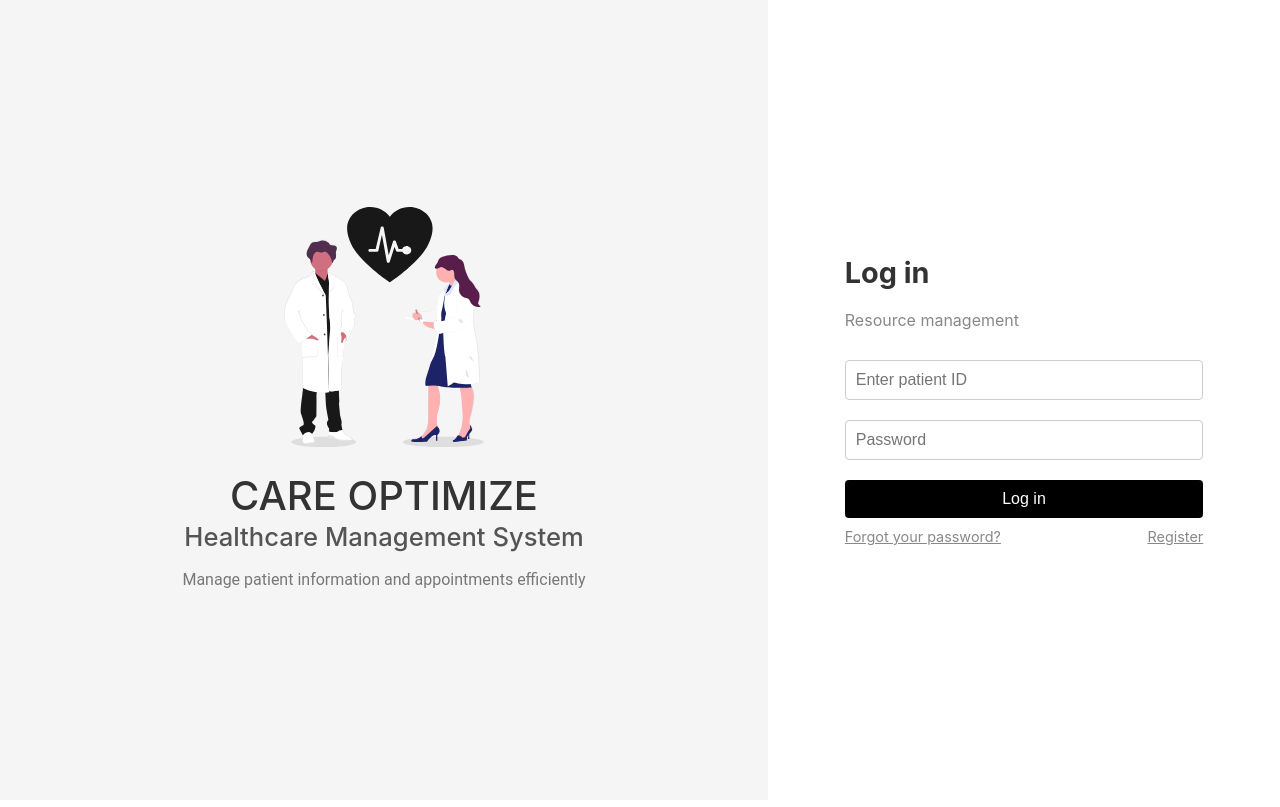
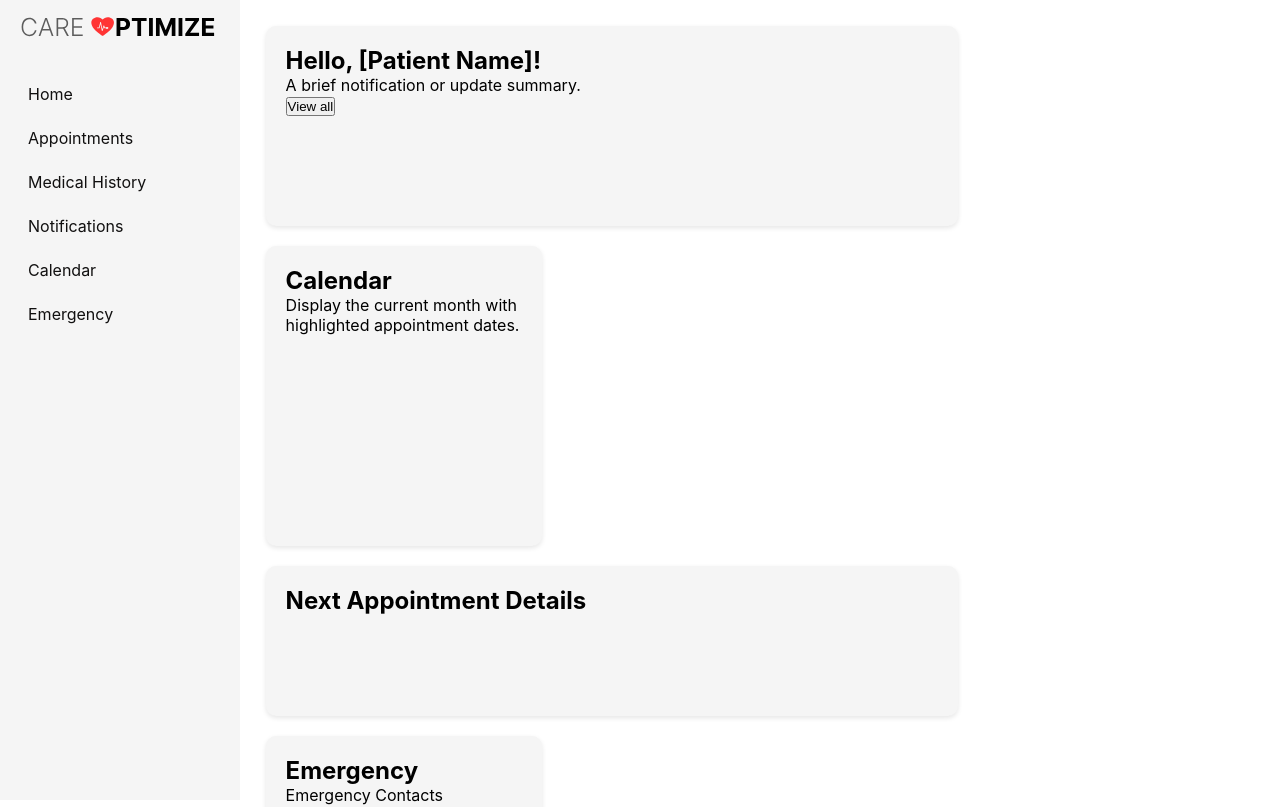
Before and after one commit to ThisaraNilupul/careoptimize_frontend, a React (Create React App) app: page /patient/home in a window 1280 px wide. Shown: the top 807 px of the page. Built offline with nearby package versions, Linux system fonts and the light colour scheme.

Commit message:
sidenav,routes,app.js fix and patient home page structure added

```diff
--- /dev/null
+++ b/src/App.css
@@ -0,0 +1,26 @@
+.app-container {
+    display: flex;
+    flex-direction: row;
+    height: 100vh;
+  }
+
+
+  .content {
+    padding: 2%;
+    flex: 1;
+    margin-left: 240px;
+    width:100%;
+    min-height: 100vh;
+    background-color: #ffffff;
+  }
+
+  .auth-container {
+    display: flex;
+    justify-content: center;
+    align-items: center;
+    height: 100vh;
+  }
+
+  .auth-content {
+    width: 100%;
+  }
--- a/src/App.js
+++ b/src/App.js
@@ -1,12 +1,63 @@
-import LogingPage from "./pages/LogingPage/LogingPage";
+import React, { useState, useEffect } from 'react';
+import { BrowserRouter as Router, Routes, Route, useLocation } from 'react-router-dom';
+import Sidenav from "./components/Sidenav-component/Sidenav";
+import { AppRoutes } from './common/AppRoutes';
+import './App.css';
 
 
 function App() {
+  const location = useLocation();
+  const [userRole, setUserRole] = useState('');
+  const [menuItems, setMenuItems] = useState([]);
+
+  useEffect(() => {
+    const role = 'patient';
+    setUserRole(role);
+
+    if (role === 'patient') {
+      setMenuItems([
+        { name: 'Home', path: '/patient/home' },
+        { name: 'Appointments', path: '/patient/appointments' },
+        { name: 'Medical History', path: '/patient/medical-history' },
+        { name: 'Notifications', path: '/patient/notifications' },
+        { name: 'Calendar', path: '/patient/calendar' },
+        { name: 'Emergency', path: '/patient/emergency' },
+      ]);
+    } else if (role === 'doctor') {
+      // Add Doctor-specific routes here
+    } else if (role === 'staff') {
+      // Add Staff-specific routes here
+    }
+  }, [location]);
+
+  const shouldShowSidebar = () => {
+    const { pathname } = location;
+    return !['/Login', '/signup'].includes(pathname);
+  };
+
+  const isAuthPage = () => {
+    const { pathname } = location;
+    return ['/Login', '/signup'].includes(pathname);
+  };
+
   return (
-    <div className="App">
-      <LogingPage />
+    <div className={isAuthPage() ? 'auth-container' : 'app-container'}>
+      {shouldShowSidebar() && <Sidenav menu={menuItems} />}
+      <div className={isAuthPage() ? 'auth-content' : 'content'}>
+        <Routes>
+          {AppRoutes.map((route, i) => (
+            <Route key={i} path={route.path} element={route.component} />
+          ))}
+        </Routes>
+      </div>
     </div>
   );
 }
 
-export default App;
+export default function WrappedApp() {
+  return (
+    <Router>
+      <App />
+    </Router>
+  );
+}
--- /dev/null
+++ b/src/common/AppRoutes.js
@@ -0,0 +1,20 @@
+import React from 'react';
+import PatientHome from '../pages/Patient/Patient-HomePage/PatientHome';
+// import PatientAppointments from '../Pages/PatientAppointments';
+// import PatientMedicalHistory from '../Pages/PatientMedicalHistory';
+// import PatientNotifications from '../Pages/PatientNotifications';
+// import PatientCalendar from '../Pages/PatientCalendar';
+// import PatientEmergency from '../Pages/PatientEmergency';
+import LoginPage from '../pages/LogingPage/LogingPage';
+import RegisterPage from '../pages/RegisterPage/RegisterPage';
+
+export const AppRoutes = [
+  { path: '/Login', component: <LoginPage /> },
+  { path: '/signup', component: <RegisterPage /> },
+  { path: '/patient/home', component: <PatientHome /> },
+//   { path: '/patient/appointments', component: <PatientAppointments /> },
+//   { path: '/patient/medical-history', component: <PatientMedicalHistory /> },
+//   { path: '/patient/notifications', component: <PatientNotifications /> },
+//   { path: '/patient/calendar', component: <PatientCalendar /> },
+//   { path: '/patient/emergency', component: <PatientEmergency /> },
+];
--- /dev/null
+++ b/src/components/BaseCard-component/BaseCard.css
@@ -0,0 +1,5 @@
+* {
+    padding: 0;
+    margin: 0;
+    box-sizing: border-box;
+}
--- /dev/null
+++ b/src/components/BaseCard-component/Card.jsx
@@ -0,0 +1,23 @@
+import React from 'react';
+import './BaseCard.css';
+
+const Card = ({ width, height, children }) => {
+    const style = {
+        width: width || 'auto',
+        height: height || 'auto',
+        backgroundColor: '#f5f5f5',
+        borderRadius: '10px',
+        padding: '20px',
+        minwidth: '50%',
+        boxShadow: '0 2px 5px rgba(0, 0, 0, 0.1)',
+
+    }
+
+  return (
+    <div style={style}>
+         {children}
+    </div>
+  )
+}
+
+export default Card;
--- a/src/components/Sidenav-component/Sidenav.css
+++ b/src/components/Sidenav-component/Sidenav.css
@@ -5,9 +5,8 @@
 }
 
 .side-nav {
-    width: 250px;
+    width: 240px;
     background-color: #f5f5f5;
-    color: white;
     height: 100vh;
     position: fixed;
   }
@@ -26,16 +25,21 @@
   }
 
   .side-nav li {
-    padding: 15px;
-    border-bottom: 1px solid #444;
+    padding: 3px;
+    /* border-bottom: 1px solid #444; */
   }
 
   .side-nav li a {
-    color: white;
+    padding: 8px 0 30px 25px;
+    height: 20px;
     text-decoration: none;
     display: block;
+    color: rgb(17, 16, 16);
   }
 
   .side-nav li a:hover {
-    background-color: #555;
+    height: 20px;
+    border-radius: 15px;
+    color: rgba(255, 52, 52, 1);
+    background-color: #ffffff;
   }
--- a/src/components/Sidenav-component/Sidenav.jsx
+++ b/src/components/Sidenav-component/Sidenav.jsx
@@ -1,15 +1,9 @@
 import React from 'react';
 import { Link } from 'react-router-dom';
 import './Sidenav.css';
-import { ReactComponent as Logo } from '../../assets/Logo.svg';
+import { ReactComponent as Logo } from '../../assets/Logo1.svg';
 
-const Sidenav = ({role}) => {
-    const navItems = {
-        patient: ['Dashboard', 'Appointments', 'Medical Records'],
-        doctor: ['Dashboard', 'Patients', 'Schedule', 'Reports'],
-        staff: ['Dashboard', 'Manage Patients', 'Manage Appointments'],
-      };
-
+const Sidenav = ({menu}) => {
 
   return (
     <nav className='side-nav'>
@@ -17,10 +11,10 @@ const Sidenav = ({role}) => {
         <Logo width="70%" height="5%" />
       </div>
       <ul>
-        {navItems[role]?.map((item, index) => (
+        {menu.map((item, index) => (
             <li key={index}>
-                <Link to={`/${role.toLowerCase()}/${item.toLowerCase().replace(' ', '-')}`}>
-                    {item}
+                <Link to={item.path} activeClassName="active">
+                    {item.name}
                 </Link>
             </li>
         ))}
--- /dev/null
+++ b/src/pages/Patient/Patient-HomePage/PatientHome.css
@@ -0,0 +1,11 @@
+* {
+    padding: 0%;
+    margin: 0%;
+    box-sizing: border-box;
+}
+
+.patientHome {
+    display: flex;
+    flex-wrap: wrap;
+    gap: 20px;
+}
--- /dev/null
+++ b/src/pages/Patient/Patient-HomePage/PatientHome.jsx
@@ -0,0 +1,38 @@
+import React from 'react';
+import Card from '../../../components/BaseCard-component/Card';
+import './PatientHome.css';
+
+function PatientHome() {
+  return (
+    <div className='patientHome'>
+        {/* <div className='card-greetingSection'>greetingSection</div>
+        <div className='card-appointmentSection'>appointmentSection</div>
+        <div className='card-metricsSection'>metricsSection</div>
+        <div className='card-calendarSection'>calendarSection</div>
+        <div className='card-emergencySection'>emergencySection</div> */}
+
+      <Card width="70%" height="200px">
+        <h2>Hello, [Patient Name]!</h2>
+        <p>A brief notification or update summary.</p>
+        <button>View all</button>
+      </Card>
+      <Card width="28%" height="300px">
+        <h2>Calendar</h2>
+        <p>Display the current month with highlighted appointment dates.</p>
+      </Card>
+      <Card width="70%" height="150px">
+        <h2>Next Appointment Details</h2>
+      </Card>
+      <Card width="28%" height="150px">
+        <h2>Emergency</h2>
+        <p>Emergency Contacts</p>
+      </Card>
+      <Card width="70%" height="150px">
+        <h2>Latest Medical Updates or Metrics</h2>
+        <p>(e.g., blood pressure, weight)</p>
+      </Card>
+    </div>
+  )
+}
+
+export default PatientHome
```
Also changed, not shown: src/components/Sidenav-component/SideBarMenu.jsx (added, +14 -0 lines), src/assets/Logo1.svg (added).
